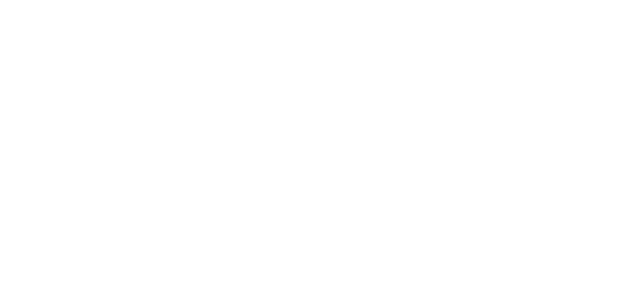
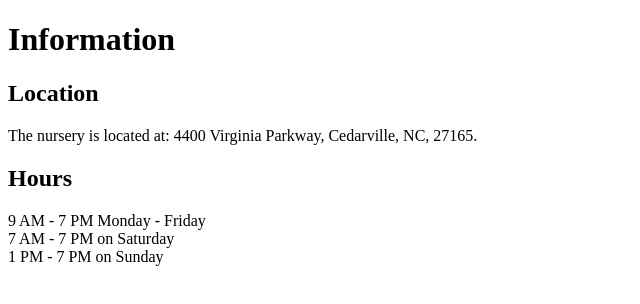
Before and after one commit to Momentum-Team-17/small-business-website-esaintb, a plain HTML site: page info.html in a window 1280 px wide. Shown: the whole page, without its empty margins (0-640 px from the left). Drawn offline with Linux system fonts and the light colour scheme.

Commit message:
info commit

```diff
--- a/info.html
+++ b/info.html
@@ -9,7 +9,17 @@
 </head>
 
 <body>
-
+<h1>Information</h1>
+<h2>Location</h2>
+    <p>
+    The nursery is located at: 4400 Virginia Parkway, Cedarville, NC, 27165.
+</p>
+<h2>Hours</h2>
+<p>
+    9 AM - 7 PM Monday - Friday
+    <br>7 AM - 7 PM on Saturday
+    <br>1 PM - 7 PM on Sunday
+</p>
 </body>
 
 </html>
```
